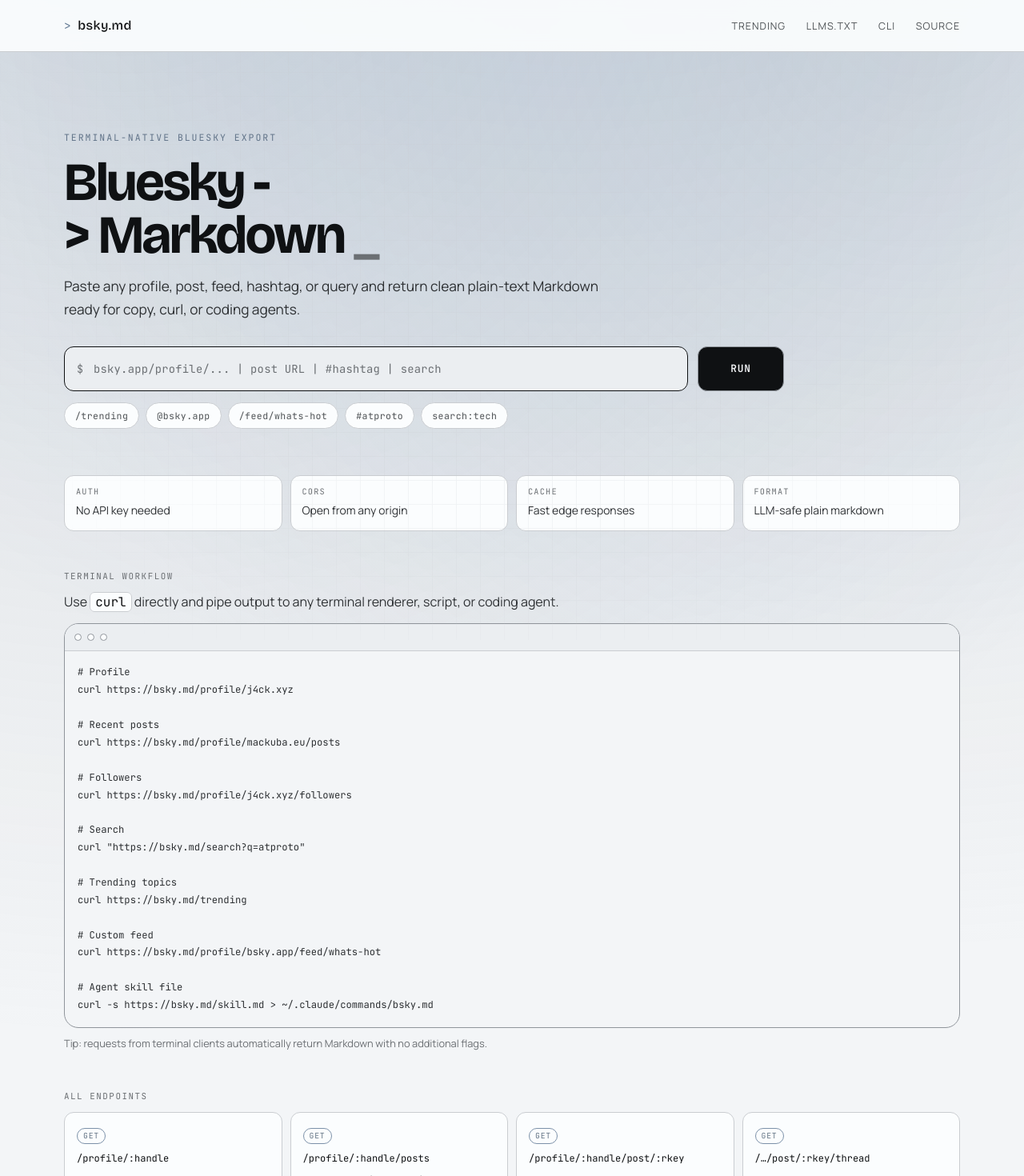
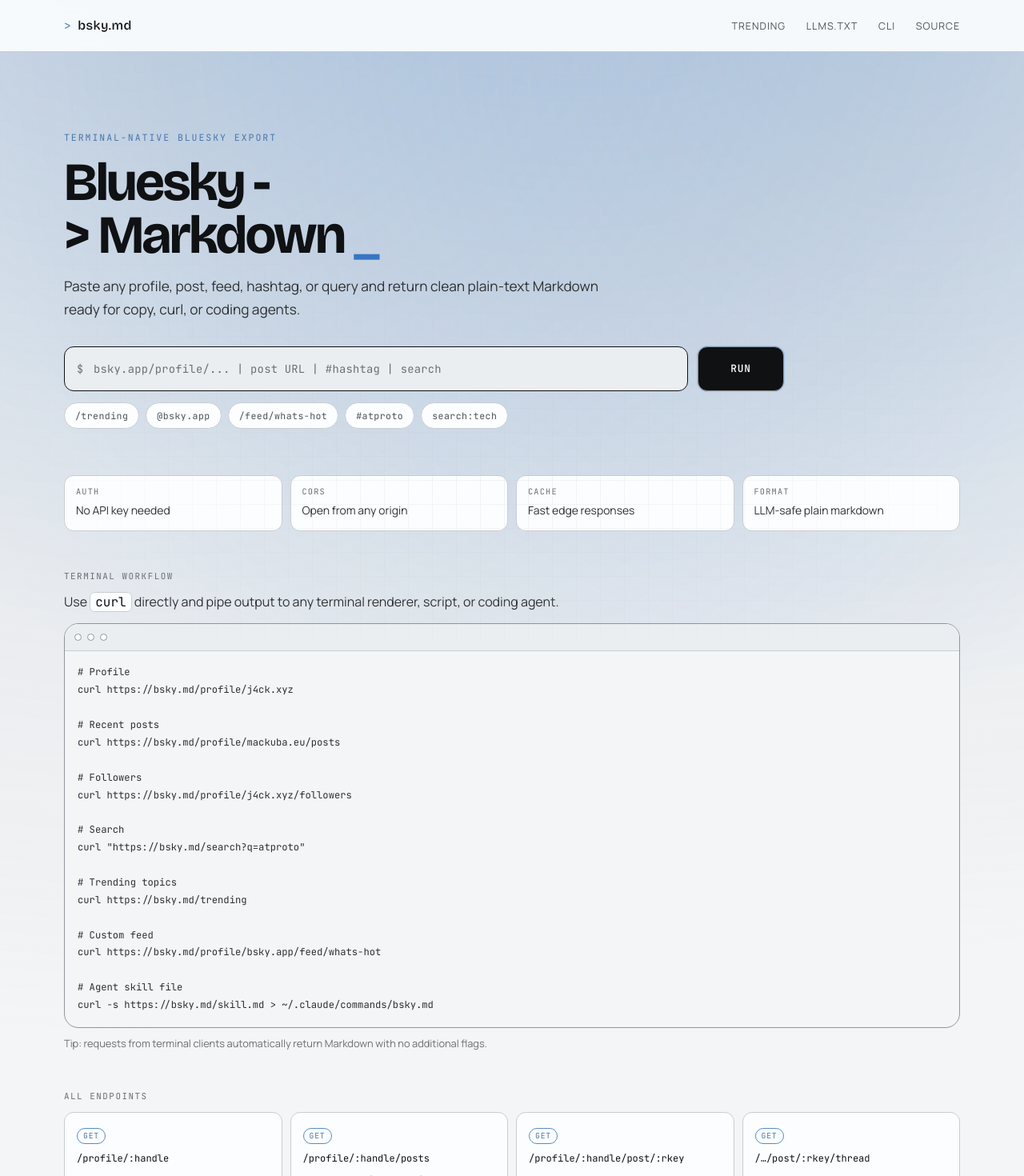
Before and after one commit to j4ckxyz/bsky-md, a Next.js app: page / in a window 1280 px wide. Shown: the top 1470 px of the page at 80% size. Built offline with nearby package versions, Linux system fonts and the light colour scheme.

Commit message:
Strengthen Bluesky-blue accent highlights across UI

```diff
--- a/app/globals.css
+++ b/app/globals.css
@@ -17,9 +17,9 @@
   --text-dim: oklch(43.5% 0.008 250);
   --text-muted: oklch(53.8% 0.008 250);
   --danger: oklch(56% 0.2 26);
-  --blue-accent: oklch(59% 0.148 254);
-  --blue-accent-soft: oklch(76% 0.07 252);
-  --blue-glow: oklch(64% 0.13 254 / 0.22);
+  --blue-accent: oklch(58% 0.22 257);
+  --blue-accent-soft: oklch(72% 0.15 255);
+  --blue-glow: oklch(60% 0.22 256 / 0.35);
 
   --radius-xs: 6px;
   --radius-sm: 8px;
@@ -47,9 +47,9 @@
     --text-dim: oklch(73.2% 0.005 250);
     --text-muted: oklch(61.2% 0.006 250);
     --danger: oklch(69% 0.18 27);
-    --blue-accent: oklch(72% 0.13 253);
-    --blue-accent-soft: oklch(83% 0.06 252);
-    --blue-glow: oklch(72% 0.15 252 / 0.24);
+    --blue-accent: oklch(74% 0.18 255);
+    --blue-accent-soft: oklch(84% 0.12 254);
+    --blue-glow: oklch(73% 0.2 255 / 0.42);
   }
 }
 
@@ -69,17 +69,17 @@
   background:
     radial-gradient(circle at 12% -8%, color-mix(in oklch, var(--line-strong) 26%, transparent), transparent 52%),
     radial-gradient(circle at 90% 0%, color-mix(in oklch, var(--line-strong) 22%, transparent), transparent 44%),
-    radial-gradient(circle at 56% -18%, color-mix(in oklch, var(--blue-accent) 20%, transparent), transparent 46%),
+    radial-gradient(circle at 56% -18%, color-mix(in oklch, var(--blue-accent) 34%, transparent), transparent 47%),
     var(--bg);
 }
 
 ::selection {
-  background: var(--text);
-  color: var(--bg);
+  background: color-mix(in oklch, var(--blue-accent) 68%, var(--text) 32%);
+  color: var(--surface);
 }
 
 :focus-visible {
-  outline: 2px solid var(--text);
+  outline: 2px solid color-mix(in oklch, var(--blue-accent) 70%, var(--text) 30%);
   outline-offset: 2px;
 }
 
--- a/app/page.module.css
+++ b/app/page.module.css
@@ -79,7 +79,7 @@
 }
 
 .logoMark {
-  color: color-mix(in oklch, var(--text-muted) 70%, var(--blue-accent) 30%);
+  color: color-mix(in oklch, var(--text-muted) 52%, var(--blue-accent) 48%);
   font-family: var(--mono);
   font-size: 0.9rem;
 }
@@ -100,7 +100,7 @@
 }
 
 .navLinks a:hover {
-  color: var(--text);
+  color: color-mix(in oklch, var(--text) 72%, var(--blue-accent) 28%);
 }
 
 .hero {
@@ -113,7 +113,7 @@
 
 .kicker {
   font-size: 0.72rem;
-  color: color-mix(in oklch, var(--text-muted) 78%, var(--blue-accent) 22%);
+  color: color-mix(in oklch, var(--text-muted) 58%, var(--blue-accent) 42%);
   font-family: var(--mono);
   text-transform: uppercase;
   letter-spacing: 0.17em;
@@ -134,7 +134,7 @@
   content: '_';
   font-family: var(--mono);
   margin-left: 8px;
-  color: var(--text-muted);
+  color: color-mix(in oklch, var(--text-muted) 40%, var(--blue-accent) 60%);
   animation: pulseCursor 1.15s steps(1, end) infinite;
 }
 
@@ -199,11 +199,11 @@
   font-size: 0.66rem;
   letter-spacing: 0.12em;
   text-transform: uppercase;
-  border: 1px dashed color-mix(in oklch, var(--line-strong) 72%, var(--blue-accent) 28%);
+  border: 1px dashed color-mix(in oklch, var(--line-strong) 58%, var(--blue-accent) 42%);
   padding: 4px 10px;
   border-radius: 999px;
   background: color-mix(in oklch, var(--surface) 78%, transparent);
-  color: color-mix(in oklch, var(--text-muted) 76%, var(--blue-accent) 24%);
+  color: color-mix(in oklch, var(--text-muted) 56%, var(--blue-accent) 44%);
   pointer-events: none;
 }
 
@@ -221,13 +221,17 @@
   letter-spacing: 0.07em;
   text-transform: uppercase;
   cursor: pointer;
-  box-shadow: 0 0 0 0 var(--blue-glow);
+  box-shadow:
+    0 0 0 1px color-mix(in oklch, var(--blue-accent) 16%, transparent),
+    0 0 0 0 var(--blue-glow);
   transition: transform 120ms ease, opacity 120ms ease, box-shadow 180ms ease;
 }
 
 .convertBtn:hover {
   transform: translateY(-1px);
-  box-shadow: 0 8px 24px -16px var(--blue-glow);
+  box-shadow:
+    0 0 0 1px color-mix(in oklch, var(--blue-accent) 22%, transparent),
+    0 14px 30px -18px var(--blue-glow);
 }
 
 .convertBtn:active {
@@ -256,9 +260,9 @@
 }
 
 .pill:hover {
-  color: var(--text);
-  border-color: var(--line-strong);
-  background: var(--surface-2);
+  color: color-mix(in oklch, var(--text) 74%, var(--blue-accent) 26%);
+  border-color: color-mix(in oklch, var(--line-strong) 56%, var(--blue-accent) 44%);
+  background: color-mix(in oklch, var(--surface-2) 88%, var(--blue-accent) 12%);
 }
 
 .resultSection,
@@ -291,7 +295,7 @@
   background: linear-gradient(
     90deg,
     transparent,
-    color-mix(in oklch, var(--blue-accent-soft) 50%, transparent),
+    color-mix(in oklch, var(--blue-accent-soft) 78%, transparent),
     transparent
   );
 }
@@ -308,14 +312,14 @@
 }
 
 .resultLabel {
-  border: 1px solid color-mix(in oklch, var(--line-strong) 72%, var(--blue-accent) 28%);
+  border: 1px solid color-mix(in oklch, var(--line-strong) 52%, var(--blue-accent) 48%);
   border-radius: 999px;
   padding: 4px 10px;
   font-family: var(--mono);
   font-size: 0.66rem;
   letter-spacing: 0.11em;
   text-transform: uppercase;
-  color: color-mix(in oklch, var(--text-muted) 80%, var(--blue-accent) 20%);
+  color: color-mix(in oklch, var(--text-muted) 56%, var(--blue-accent) 44%);
   white-space: nowrap;
 }
 
@@ -355,9 +359,9 @@
 }
 
 .actionBtn:hover {
-  border-color: var(--line-strong);
-  color: var(--text);
-  background: var(--surface-2);
+  border-color: color-mix(in oklch, var(--line-strong) 52%, var(--blue-accent) 48%);
+  color: color-mix(in oklch, var(--text) 72%, var(--blue-accent) 28%);
+  background: color-mix(in oklch, var(--surface-2) 86%, var(--blue-accent) 14%);
 }
 
 .actionBtnSuccess {
@@ -578,8 +582,8 @@
 }
 
 .card:hover {
-  border-color: var(--line-strong);
-  background: var(--surface-2);
+  border-color: color-mix(in oklch, var(--line-strong) 62%, var(--blue-accent) 38%);
+  background: color-mix(in oklch, var(--surface-2) 92%, var(--blue-accent) 8%);
 }
 
 .cardBadge {
@@ -588,12 +592,12 @@
   height: 20px;
   align-items: center;
   justify-content: center;
-  border: 1px solid color-mix(in oklch, var(--line-strong) 76%, var(--blue-accent) 24%);
+  border: 1px solid color-mix(in oklch, var(--line-strong) 54%, var(--blue-accent) 46%);
   border-radius: 999px;
   font-family: var(--mono);
   font-size: 0.61rem;
   text-transform: uppercase;
-  color: color-mix(in oklch, var(--text-muted) 82%, var(--blue-accent) 18%);
+  color: color-mix(in oklch, var(--text-muted) 58%, var(--blue-accent) 42%);
   letter-spacing: 0.08em;
 }
 
@@ -644,13 +648,13 @@
   align-items: center;
   color: var(--text);
   text-decoration: none;
-  border-bottom: 1px dashed color-mix(in oklch, var(--line-strong) 70%, var(--blue-accent) 30%);
+  border-bottom: 1px dashed color-mix(in oklch, var(--line-strong) 48%, var(--blue-accent) 52%);
   font-size: 0.78rem;
 }
 
 .agentSkillsLink:hover,
 .agentRawLink:hover {
-  color: color-mix(in oklch, var(--text) 70%, var(--blue-accent) 30%);
+  color: color-mix(in oklch, var(--text) 56%, var(--blue-accent) 44%);
 }
 
 .skillCopyBtn {
```
